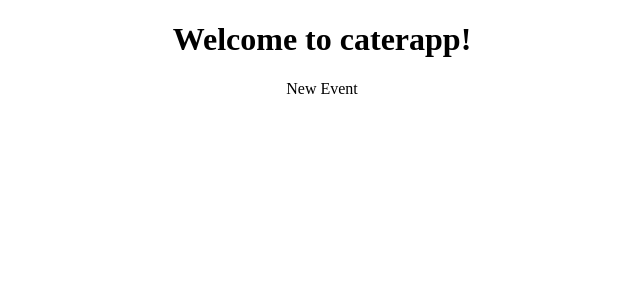
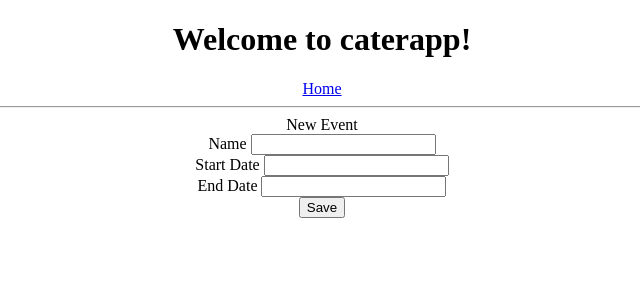
Before and after one commit to richardmpadre/caterapp, an Angular app in the folder caterapp/ClientApp/: page /events/new in a window 1280 px wide. Shown: the top 300 px of the page, without its empty margins (318-958 px from the left). Built offline with nearby package versions, Linux system fonts and the light colour scheme.

Commit message:
setup initial reactive forms

```diff
--- a/caterapp/ClientApp/src/app/app.component.html
+++ b/caterapp/ClientApp/src/app/app.component.html
@@ -4,5 +4,9 @@
     Welcome to {{ title }}!
   </h1>
 
+  <div>
+    <a routerLink="/">Home</a> <hr/>
+  </div>
+
   <router-outlet></router-outlet>
 </div>
--- a/caterapp/ClientApp/src/app/app.module.ts
+++ b/caterapp/ClientApp/src/app/app.module.ts
@@ -1,5 +1,6 @@
 import { BrowserModule } from '@angular/platform-browser';
 import { NgModule } from '@angular/core';
+import { ReactiveFormsModule } from '@angular/forms';
 
 import { AppComponent } from './app.component';
 import { EventListComponent } from './events/event-list.component';
@@ -14,7 +15,8 @@ import { EventNewComponent } from './events/event-new.component';
   ],
   imports: [
     BrowserModule,
-    AppRoutingModule
+    AppRoutingModule,
+    ReactiveFormsModule
   ],
   providers: [],
   bootstrap: [AppComponent]
--- a/caterapp/ClientApp/src/app/events/event-list.component.html
+++ b/caterapp/ClientApp/src/app/events/event-list.component.html
@@ -6,4 +6,4 @@ Events
   <li>Event 3</li>
 </ul>
 
-<button type="button">New Event</button>
+<button type="button" routerLink="/events/new">New Event</button>
--- a/caterapp/ClientApp/src/app/events/event-new.component.html
+++ b/caterapp/ClientApp/src/app/events/event-new.component.html
@@ -1 +1,22 @@
 New Event
+
+<form [formGroup]="newEventForm" (ngSubmit)="onSubmit()">
+
+  <div>
+    <label>Name </label>
+    <input type="text" formControlName="name" required />
+  </div>
+
+  <div>
+    <label>Start Date </label>
+    <input type="text" formControlName="startDate" required />
+  </div>
+
+  <div>
+    <label>End Date </label>
+    <input type="text" formControlName="endDate" required />
+  </div>
+
+  <button type="submit">Save</button>
+
+</form>
--- a/caterapp/ClientApp/src/app/events/event-new.component.ts
+++ b/caterapp/ClientApp/src/app/events/event-new.component.ts
@@ -1,9 +1,20 @@
-import { Component } from "@angular/core";
+import { Component } from '@angular/core';
+import { FormGroup, FormControl } from '@angular/forms';
 
 @Component({
   templateUrl: "./event-new.component.html"
 })
 
 export class EventNewComponent {
+  newEventForm = new FormGroup({
+    name: new FormControl(''),
+    startDate: new FormControl(''),
+    endDate: new FormControl('')
+  })
+
+
+  onSubmit() {
+    console.log(this.newEventForm.value.name);
+  }
 
 }
```
Also changed, not shown: caterapp/ClientApp/src/app/models/event.js (added, +12 -0 lines), caterapp/ClientApp/src/app/models/event.ts (added, +10 -0 lines), 2 other files (tests, documents, lock files or other folders).
